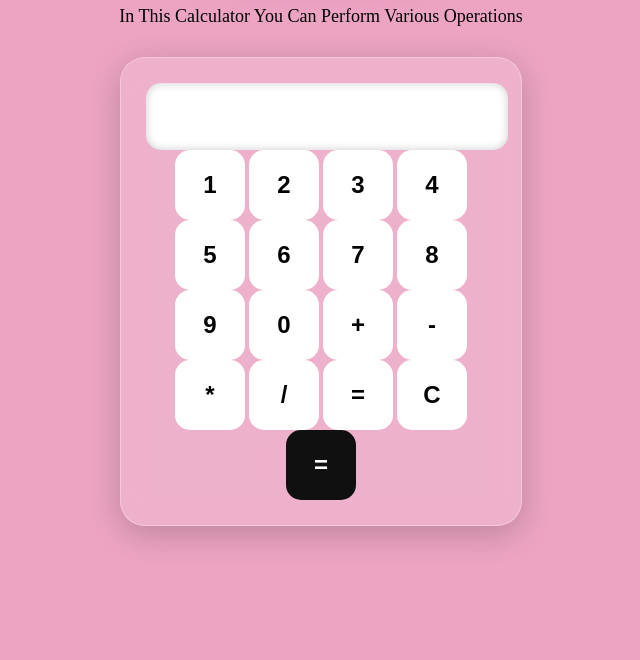
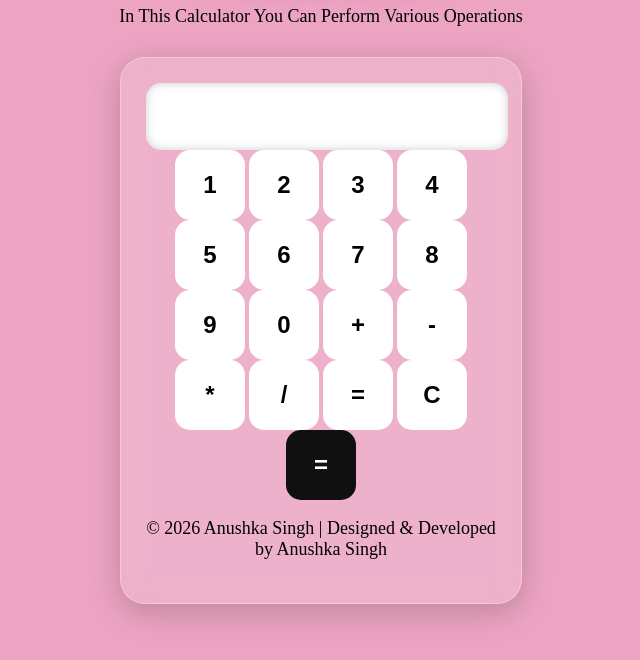
Before and after one commit to anushkasingh56/Calculator, a plain HTML site: page index.html in a window 1280 px wide. Shown: the part 98-758 px from the top of the page, without its empty margins (319-959 px from the left). Drawn offline with Linux system fonts and the light colour scheme.

Commit message:
Update index.html

```diff
--- a/index.html
+++ b/index.html
@@ -30,6 +30,9 @@
     <button onclick="calculate()">=</button>
     <button onclick="clearDisplay()">C</button>
     <button class="equal" onclick="calculate()">=</button>
+    <footer>
+    <p>© 2026 Anushka Singh | Designed & Developed by Anushka Singh</p>
+</footer>
 </div>
 
 <script src="script.js"></script>
```
